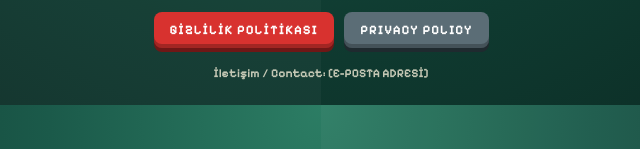
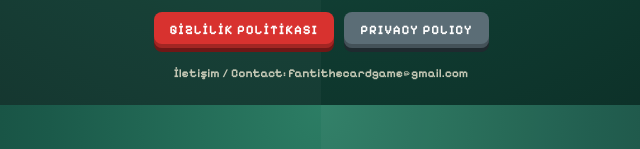
Before and after one commit to emrekedu/emrekedu.github.io, a plain HTML site: page index.html in a window 1280 px wide. Shown: the part 695-844 px from the top of the page, 319-959 px from the left. Drawn offline with Linux system fonts and the light colour scheme.

Commit message:
Update index.html

```diff
--- a/index.html
+++ b/index.html
@@ -40,5 +40,5 @@ ul{padding-left:20px;margin:6px 0;}
 <p>FANTİ is a pixel-art take on the classic card game played in Turkish cafés. Combine table cards that add up to 11, sweep the table with a Jack and grab the 2 of Clubs and 10 of Diamonds! Play against five café characters or online with friends, and solve a new Daily Hand every day.</p>
 </div>
 <div class="btns"><a class="btn" href="privacy.html">GİZLİLİK POLİTİKASI</a><a class="btn alt" href="privacy.html#en">PRIVACY POLICY</a></div>
-<p class="small">İletişim / Contact: [E-POSTA ADRESİ]</p>
+<p class="small">İletişim / Contact: fantithecardgame@gmail.com</p>
 </div></body></html>
```
